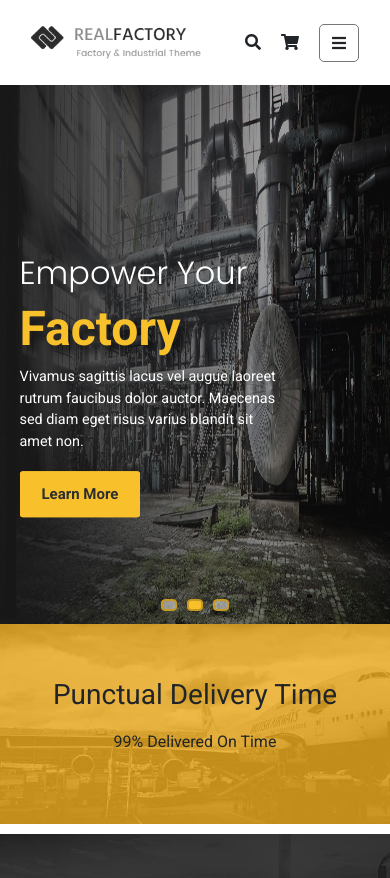
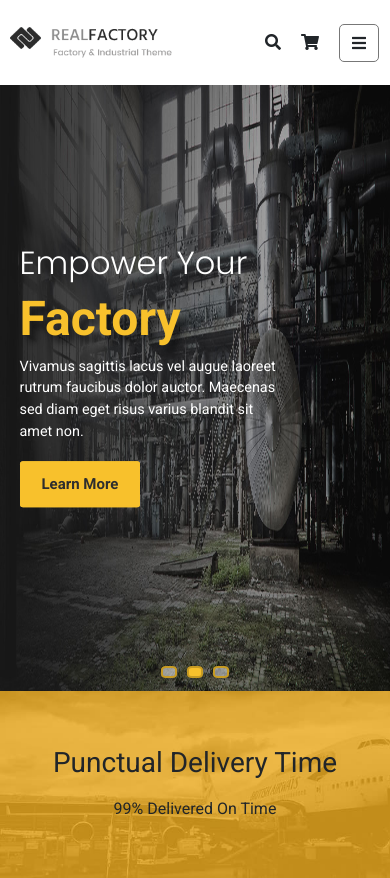
Before and after one commit to ahmedxj/Real-Factory, a plain HTML site: page index.html in a window 390 px wide. Shown: the top 878 px of the page. Drawn offline with nearby package versions, Linux system fonts and the light colour scheme.

Commit message:
Add files via upload

```diff
--- a/css/style.css
+++ b/css/style.css
@@ -1204,6 +1204,32 @@ dl, ol, ul {
 }
 /* ############## media query for Tablet ############## */
 
+/* *********************** media for very small phone  ************************ */
+@media(max-width:575px){
+    .navbar .container .box img {
+        width: 162px;
+    }
+    .navbar .container .box {
+    margin-left: -21px;
+    width: 10%;
+    }
+    #carouselExampleIndicators img {
+        height: 80vh;
+    }
+    .hero .carousel-inner .carousel-caption {
+        display: flex;
+        align-items: center;
+        text-align: start;
+        transform: translateY(35%);
+    }
+    .navbar .container .box_m {
+        margin-right: -20px;
+    }
+    .companies img {
+        width: 160px;
+    }
+}
+
 /*############## start media for desktop ##############*/
 @media only screen and (min-width: 1200px) {
     .active_bar{
```
